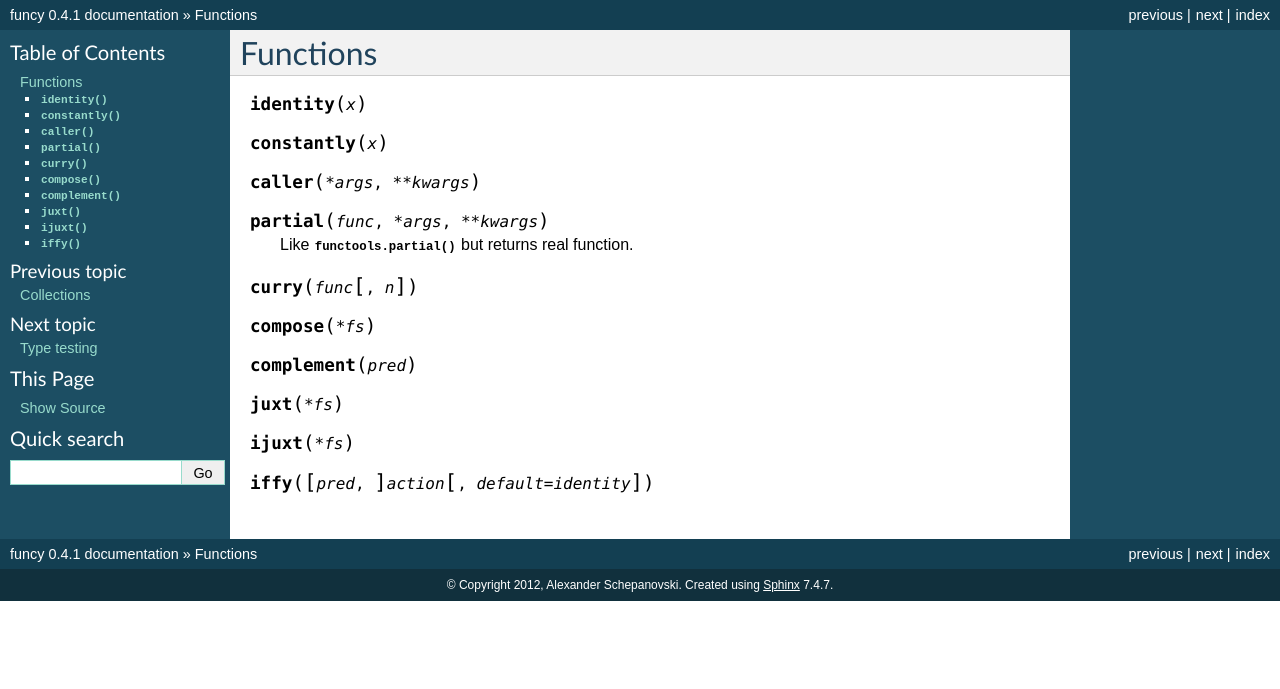
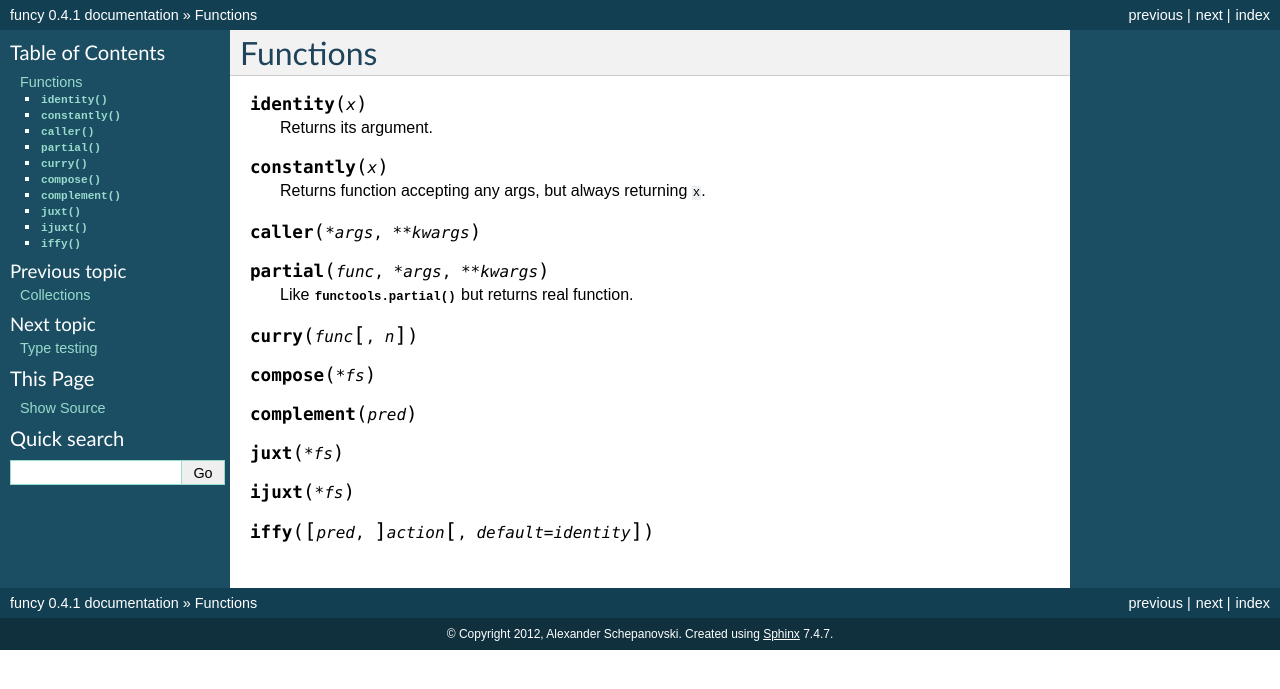
Before and after one commit to Jamaal224/funcy, a Sphinx documentation site: the page built from docs/funcs.rst, in a window 1280 px wide. Shown: the top 689 px of the page. Built offline with Sphinx 7.4.7, drawn with Linux system fonts in a browser that asks for light colours; pages that are not in the unit, such as notebooks, are missing from menus.

Commit message:
Docs for identity() and constantly()

```diff
--- a/docs/funcs.rst
+++ b/docs/funcs.rst
@@ -2,7 +2,15 @@ Functions
 =========
 
 .. function:: identity(x)
+
+    Returns its argument.
+
+
 .. function:: constantly(x)
+
+    Returns function accepting any args, but always returning ``x``.
+
+
 .. function:: caller(*args, **kwargs)
 .. function:: partial(func, *args, **kwargs)
 
```
